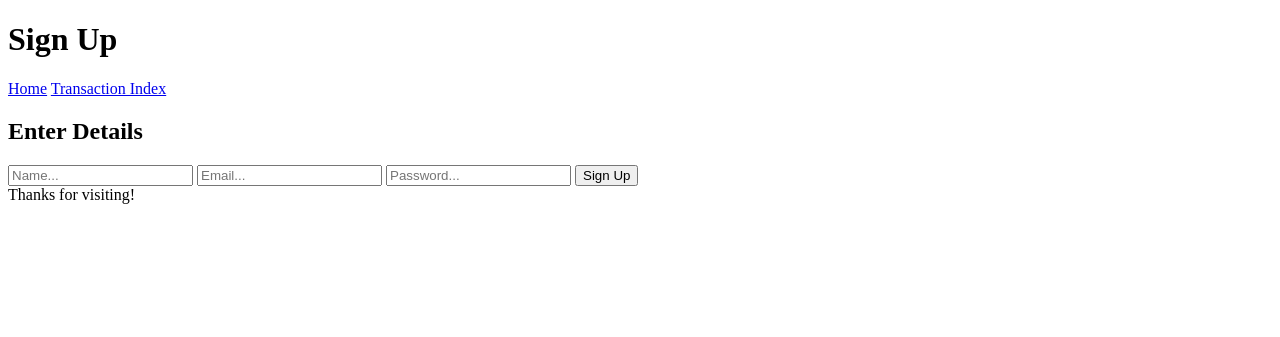
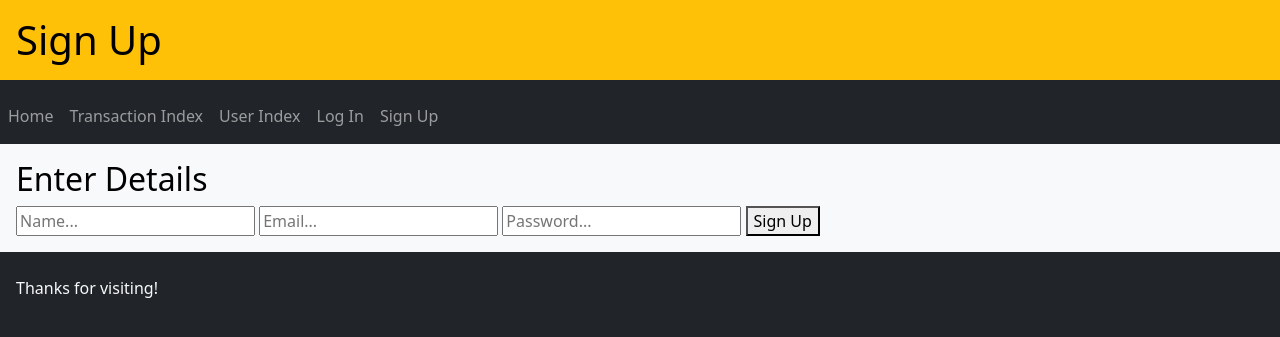
Before and after one commit to moemawla/financial_tracker, a Flask app: page /users/signup/ in a window 1280 px wide. Shown: the top 337 px of the page. Run offline with Flask 2, Linux system fonts and the light colour scheme; parts of the project's set-up code (start-up, migrations or seed data) failed here and were passed over.

Commit message:
Add styling to the base template

```diff
--- a/financial_tracker/templates/base.html
+++ b/financial_tracker/templates/base.html
@@ -4,21 +4,49 @@
         <title>
             Financial Tracker
         </title>
+        <link rel="stylesheet" href="https://cdn.jsdelivr.net/npm/bootstrap@5.1.3/dist/css/bootstrap.min.css" integrity="sha384-1BmE4kWBq78iYhFldvKuhfTAU6auU8tT94WrHftjDbrCEXSU1oBoqyl2QvZ6jIW3" crossorigin="anonymous">
+        <meta name="viewport" content="width=device-width, initial-scale=1, shrink-to-fit=no">
     </head>
-    <body>
+    <body class="bg-dark">
         <header>
-            <h1>{{ page_data.page_title }}</h1>
-            <nav>
-                <a href="/">Home</a>
-                <a href="/transactions/">Transaction Index</a>
+            <h1 class="p-3 mb-2 bg-warning text-black">{{ page_data.page_title }}</h1>
+            <nav class="navbar navbar-expand-lg navbar-dark">
+                <ul class="navbar-nav">
+                    <li class="nav-item">
+                        <a href="/" class="nav-link">Home</a>
+                    </li>
+                    <li class="nav-item">
+                        <a href="/transactions/" class="nav-link">Transaction Index</a>
+                    </li>
+                    <li class="nav-item">
+                        <a href="/users/" class="nav-link">User Index</a>
+                    </li>
+                </ul>
+                <ul class="navbar-nav">
+                    {% if current_user.is_authenticated %}
+                        <li class="nav-item">
+                            <a href="/users/account/" class="nav-link">Account</a>
+                        </li>
+                        <form action="/users/logout/" method="POST" class="form-inline">
+                            <button class="btn nav-link">Log Out</button>
+                        </form>
+                    {% else %}
+                        <li class="nav-item">
+                            <a href="/users/login/" class="nav-link">Log In</a>
+                        </li>
+                        <li class="nav-item">
+                            <a href="/users/signup/" class="nav-link">Sign Up</a>
+                        </li>
+                    {% endif %}
+                </ul>
             </nav>
         </header>
-        <div>
+        <div class="p-3 mb-2 bg-light text-black">
             {% block content%}
 
 
             {% endblock %}
         </div>
-        <footer>Thanks for visiting!</footer>
+        <footer class="p-3 mb-2 bg-dark text-light">Thanks for visiting!</footer>
     </body>
 </html>
```
